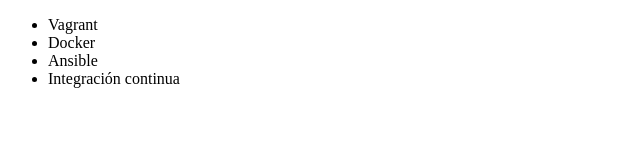
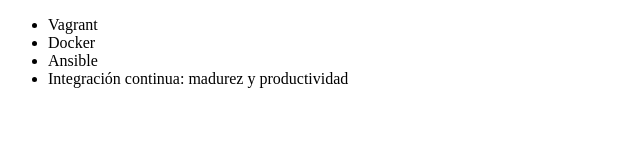
Before and after one commit to W4rl1n26/alura-git, a plain HTML site: page index.html in a window 1280 px wide. Shown: the whole page, without its empty margins (0-640 px from the left). Drawn offline with Linux system fonts and the light colour scheme.

Commit message:
renombrando curso de integración

```diff
--- a/index.html
+++ b/index.html
@@ -9,7 +9,7 @@
          <li> Vagrant </li>
          <li> Docker </li>
          <li> Ansible </li>
-         <li> Integración continua</li>
+         <li> Integración continua: madurez y productividad</li>
      </ul>
 </body>
 </html>
```
